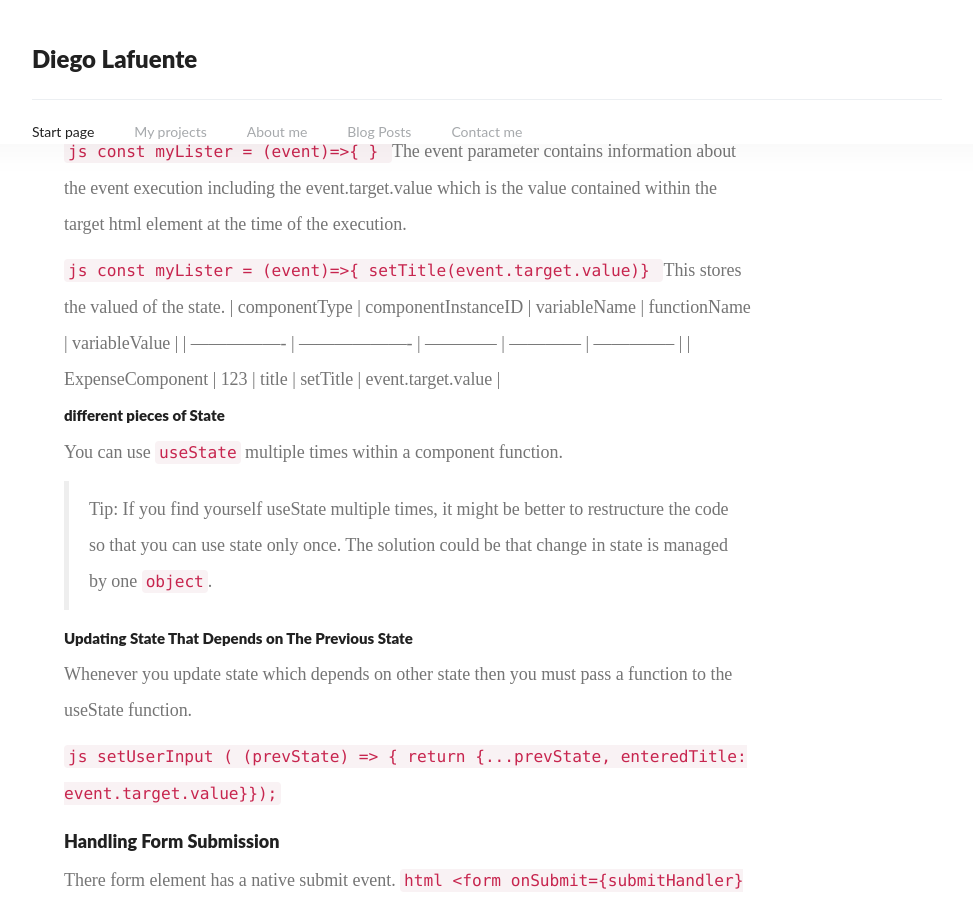
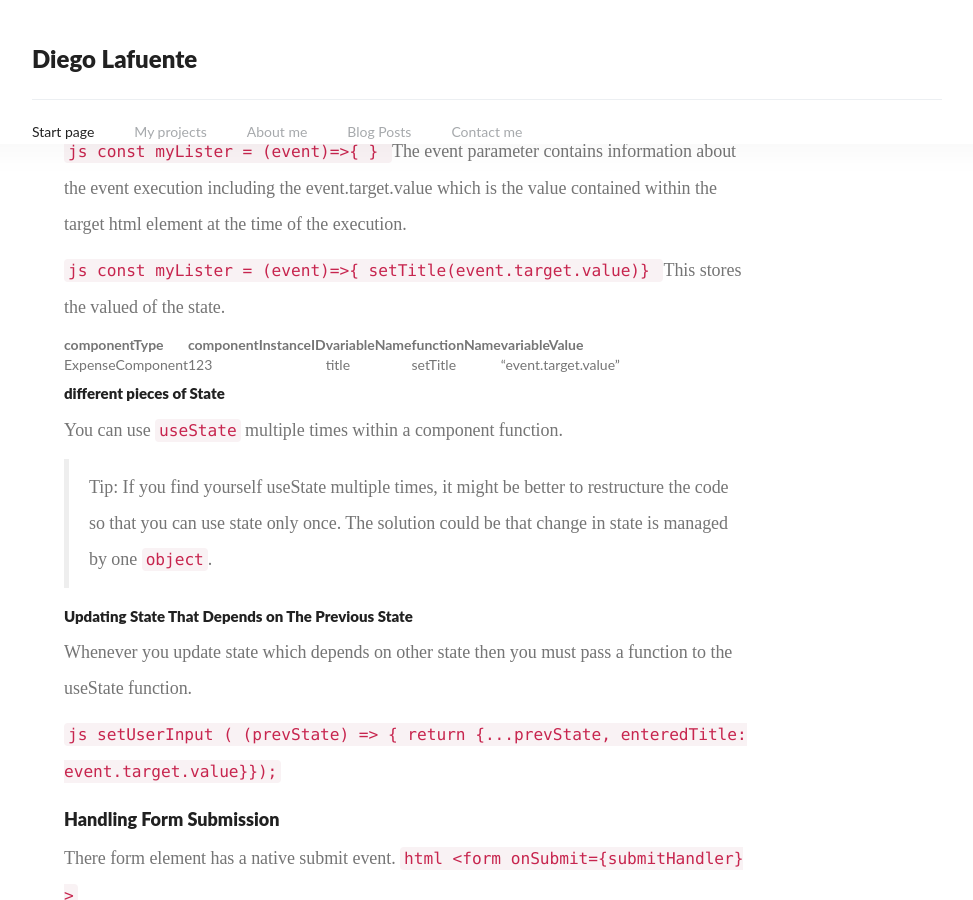
Before and after one commit to dlaf88/dlaf88.github.io, a Jekyll site: the page built from _posts/2021-10-17-react-state-and-working-with-events.md, in a window 1280 px wide and 900 px high, scrolled down 1960 px. Shown: the whole window, without its empty margins (153-1126 px from the left). Built offline with Jekyll 4.4.1, drawn with Linux system fonts in a browser that asks for light colours; nearby versions of some CDN libraries; library files that are not in the unit come from our copies; a script that is not in the unit is left out; comment, search, counter and statistics services are not loaded.

```diff
--- a/_posts/2021-10-17-react-state-and-working-with-events.md
+++ b/_posts/2021-10-17-react-state-and-working-with-events.md
@@ -59,9 +59,10 @@ The event parameter contains information about the event execution including the
 
 `js const myLister = (event)=>{ setTitle(event.target.value)} `
 This stores the valued of the state.
-| componentType | componentInstanceID | variableName | functionName | variableValue |
-| ---------------- | ------------------- | ------------ | ------------ | -------------- |
-| ExpenseComponent | 123 | title | setTitle | event.target.value |
+
+| componentType    | componentInstanceID | variableName | functionName | variableValue        |
+| ---------------- | ------------------- | ------------ | ------------ | -------------------- |
+| ExpenseComponent | 123                 | title        | setTitle     | "event.target.value" |
 
 #### different pieces of State
 
```
